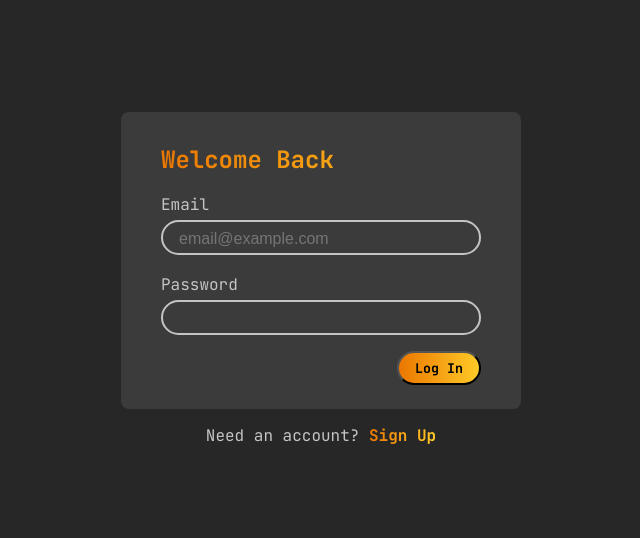
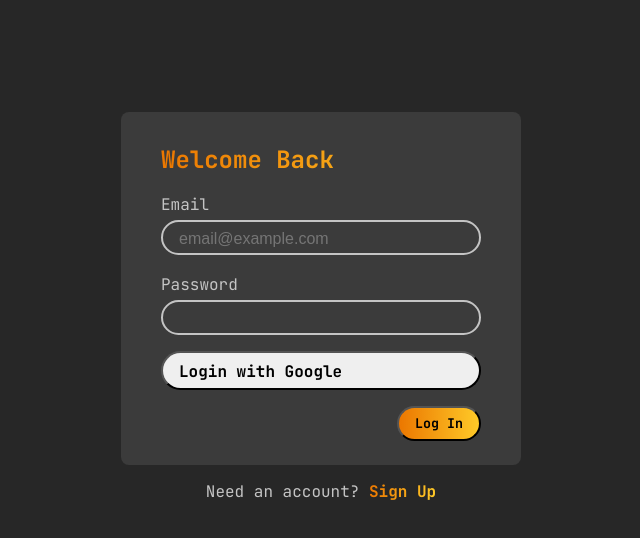
Before and after one commit to marioperezhurtado/cloud-notes, a React (Vite) app: page /login in a window 1280 px wide. Shown: the top 538 px of the page, without its empty margins (319-959 px from the left). Built offline with nearby package versions, Linux system fonts and the light colour scheme; no server answers.

Commit message:
Added social login

```diff
--- /dev/null
+++ b/src/components/SocialLogin/SocialLogin.jsx
@@ -0,0 +1,40 @@
+import { useState } from 'react'
+import useAuth from '../../contexts/AuthContext'
+import { useNavigate } from 'react-router-dom'
+
+import styles from './SocialLogin.module.scss'
+
+const SocialLogin = ({ onSetError }) => {
+  const navigate = useNavigate()
+  const [loading, setLoading] = useState()
+
+  const { loginGoogle } = useAuth()
+
+  const loginGoogleHandler = async (e) => {
+    e.preventDefault()
+    onSetError('')
+    setLoading(true)
+
+    try {
+      await loginGoogle()
+      navigate('/dashboard')
+    } catch {
+      onSetError('Failed to log in with Google')
+    }
+
+    setLoading(false)
+  }
+
+  return (
+    <div className={styles['social-login']}>
+      <button
+        className={`${styles['login-google']} btn`}
+        onClick={loginGoogleHandler}
+        disabled={loading}>
+        Login with Google
+      </button>
+    </div>
+  )
+}
+
+export default SocialLogin
--- /dev/null
+++ b/src/components/SocialLogin/SocialLogin.module.scss
@@ -0,0 +1,16 @@
+.social-login {
+  display: flex;
+  flex-direction: column;
+  margin-top: 1rem;
+  gap: 0.5rem;
+
+  button {
+    width: 100%;
+    font-size: 1rem;
+    padding: 0.5rem 1rem 0.4rem;
+  }
+
+  .login-google {
+    margin: 0;
+  }
+}
--- a/src/contexts/AuthContext.jsx
+++ b/src/contexts/AuthContext.jsx
@@ -1,12 +1,13 @@
 import { createContext, useContext, useState, useEffect } from 'react'
 
 import {
+  onAuthStateChanged,
   signInWithEmailAndPassword,
   createUserWithEmailAndPassword,
-  onAuthStateChanged,
+  signInWithPopup,
   signOut
 } from 'firebase/auth'
-import { auth } from '../firebase'
+import { auth, googleProvider } from '../firebase'
 
 const AuthContext = createContext()
 
@@ -21,6 +22,10 @@ const AuthProvider = ({ children }) => {
 
   const signup = (email, password) => {
     return createUserWithEmailAndPassword(auth, email, password)
+  }
+
+  const loginGoogle = () => {
+    return signInWithPopup(auth, googleProvider)
   }
 
   const logout = () => {
@@ -39,6 +44,7 @@ const AuthProvider = ({ children }) => {
     currentUser,
     login,
     signup,
+    loginGoogle,
     logout
   }
 
--- a/src/firebase.js
+++ b/src/firebase.js
@@ -1,6 +1,6 @@
 import { initializeApp } from 'firebase/app'
 import { getFirestore } from 'firebase/firestore'
-import { getAuth } from 'firebase/auth'
+import { getAuth, GoogleAuthProvider } from 'firebase/auth'
 
 const app = initializeApp({
   apiKey: import.meta.env.VITE_FIREBASE_API_KEY,
@@ -14,5 +14,7 @@ const app = initializeApp({
 const db = getFirestore(app)
 const auth = getAuth(app)
 
-export { db, auth }
+const googleProvider = new GoogleAuthProvider()
+
+export { db, auth, googleProvider }
 export default app
--- a/src/pages/Login/Login.jsx
+++ b/src/pages/Login/Login.jsx
@@ -1,7 +1,8 @@
 import { useState, useRef } from 'react'
 import useAuth from '../../contexts/AuthContext'
+import { useNavigate, Link } from 'react-router-dom'
 
-import { useNavigate, Link } from 'react-router-dom'
+import SocialLogin from '../../components/SocialLogin/SocialLogin'
 
 const Login = () => {
   const navigate = useNavigate()
@@ -51,6 +52,7 @@ const Login = () => {
         />
         <label htmlFor="password">Password</label>
         <input type="password" name="password" autoComplete="your-password" />
+        <SocialLogin onSetError={setError}></SocialLogin>
         <button className="btn btn-primary" disabled={loading}>
           Log In
         </button>
```
